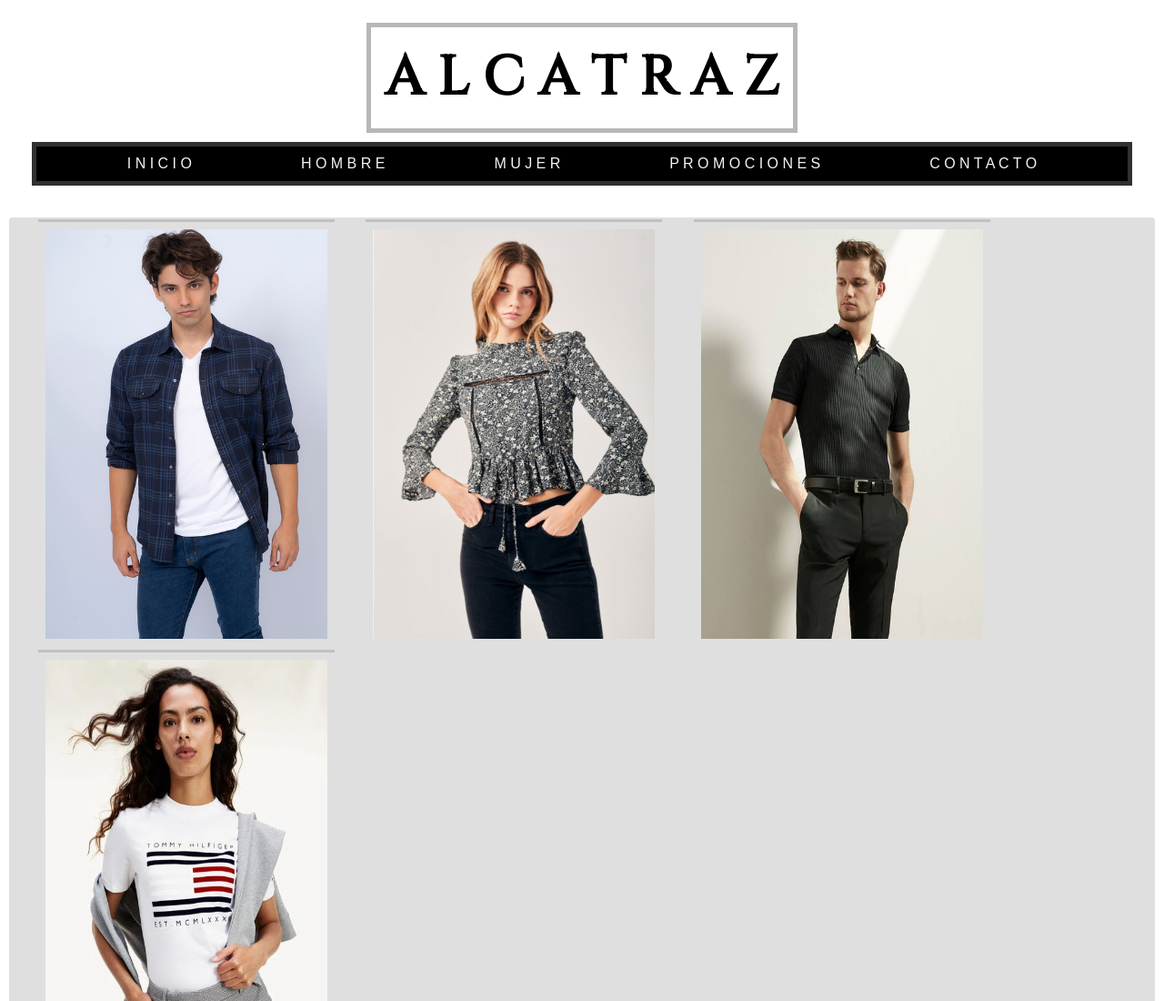
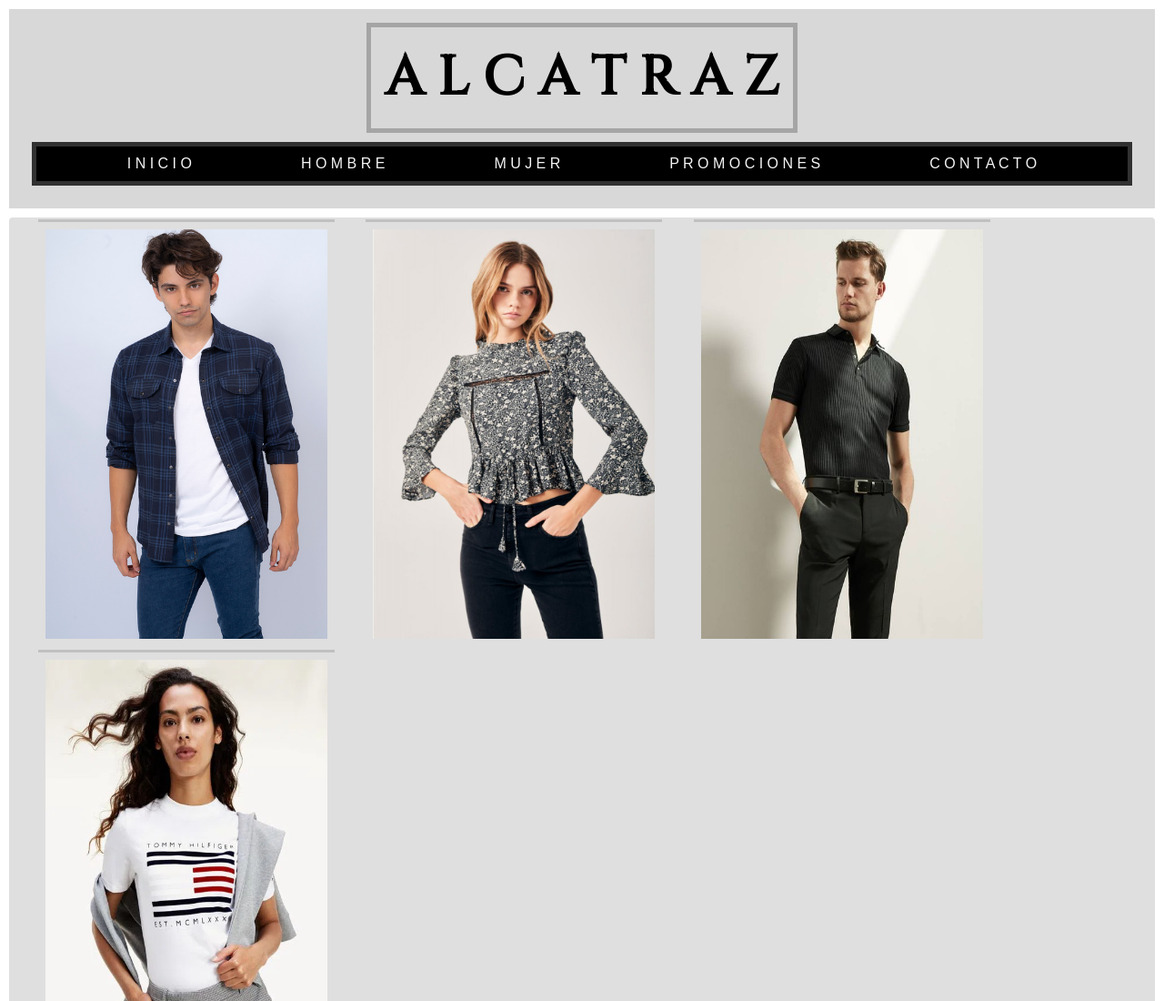
Before and after one commit to migueljhurtado/alcatrazind, a plain HTML site: page index.html in a window 1280 px wide. Shown: the top 1100 px of the page at 91% size. Drawn offline with Linux system fonts and the light colour scheme; a web font is replaced by a local one.

Commit message:
cambio de colores

```diff
--- a/css/estilo.css
+++ b/css/estilo.css
@@ -9,10 +9,10 @@ header {
   grid-area: encabezado;
   margin: 10px;
   padding: 15px;
-  grid-area: r;
+
 }
 .flex-encabezado {
-  background-color: white;
+  background-color: rgba(182, 182, 182, 0.532);
 }
 .titulo {
   display: flex;
```
